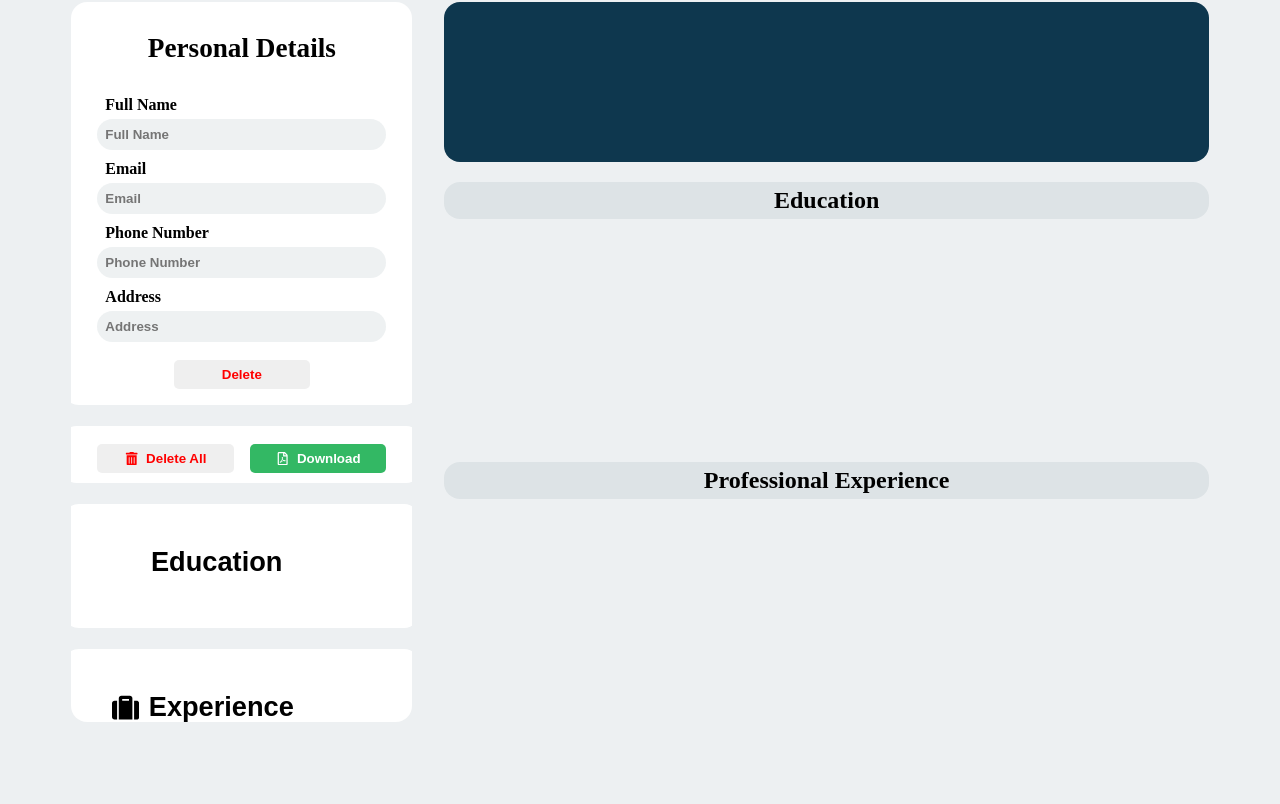
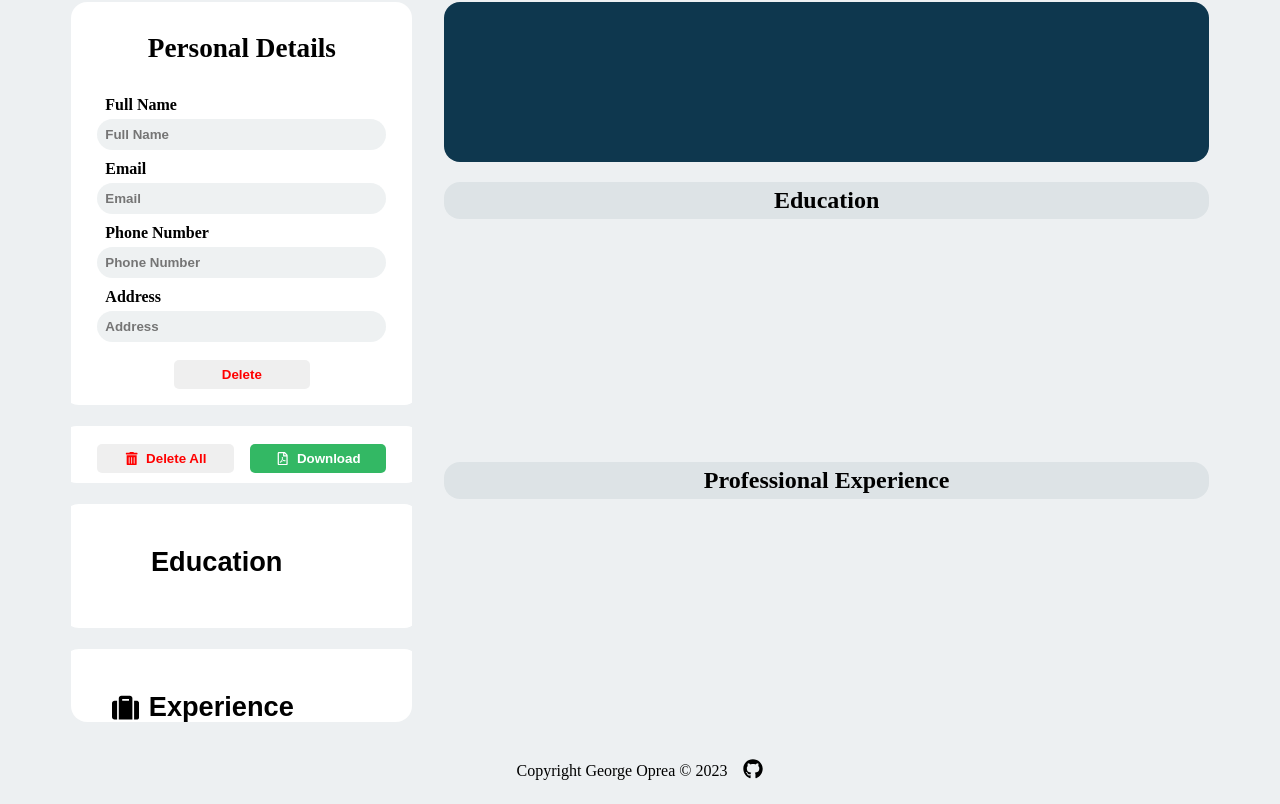
Before and after one commit to GeorgeOprea1/resumeBuilder, a React (Vite) app in the folder Cv/: page / in a window 1280 px wide. Shown: the part 174-978 px from the top of the page. Before the commit the page ends 904 px from the top, so only its background shows below. Built offline with nearby package versions, Linux system fonts and the light colour scheme; some icons are missing.

Commit message:
added footer

```diff
--- a/Cv/src/App.jsx
+++ b/Cv/src/App.jsx
@@ -10,6 +10,7 @@ import Header from "./Header";
 import TemplateLoader from "./TemplateLoader";
 import html2canvas from "html2canvas";
 import jsPDF from "jspdf";
+import Footer from "./Footer";
 
 const App = () => {
   const [fullName, setFullName] = useState("");
@@ -143,6 +144,7 @@ const App = () => {
           />
         </div>
       </div>
+      <Footer />
     </div>
   );
 };
--- /dev/null
+++ b/Cv/src/Footer.jsx
@@ -0,0 +1,15 @@
+import { FaGithub } from "react-icons/fa";
+import "./styles/Footer.css";
+
+const Footer = () => {
+  return (
+    <footer class="footer">
+      <p>Copyright George Oprea © 2023</p>
+      <a href="https://github.com/GeorgeOprea1/cvBuilder" target="_blank">
+        <FaGithub id="icon" />
+      </a>
+    </footer>
+  );
+};
+
+export default Footer;
--- a/Cv/src/styles/App.css
+++ b/Cv/src/styles/App.css
@@ -16,7 +16,7 @@
   gap: 1.3rem;
   justify-cotent: center;
   align-items: center;
-  overflow-y: scroll;
+  overflow-y: auto;
   border-radius: 1rem;
 }
 
--- /dev/null
+++ b/Cv/src/styles/Footer.css
@@ -0,0 +1,20 @@
+.footer {
+  display: flex;
+  justify-content: center;
+  align-items: center;
+  gap: 1rem;
+}
+
+a {
+  text-decoration: none;
+  color: inherit;
+}
+
+#icon {
+  font-size: 20px;
+  cursor: pointer;
+}
+#icon:hover {
+  transform: rotate(360deg) scale(1.2);
+  transition: transform 0.3s ease-in-out;
+}
```
